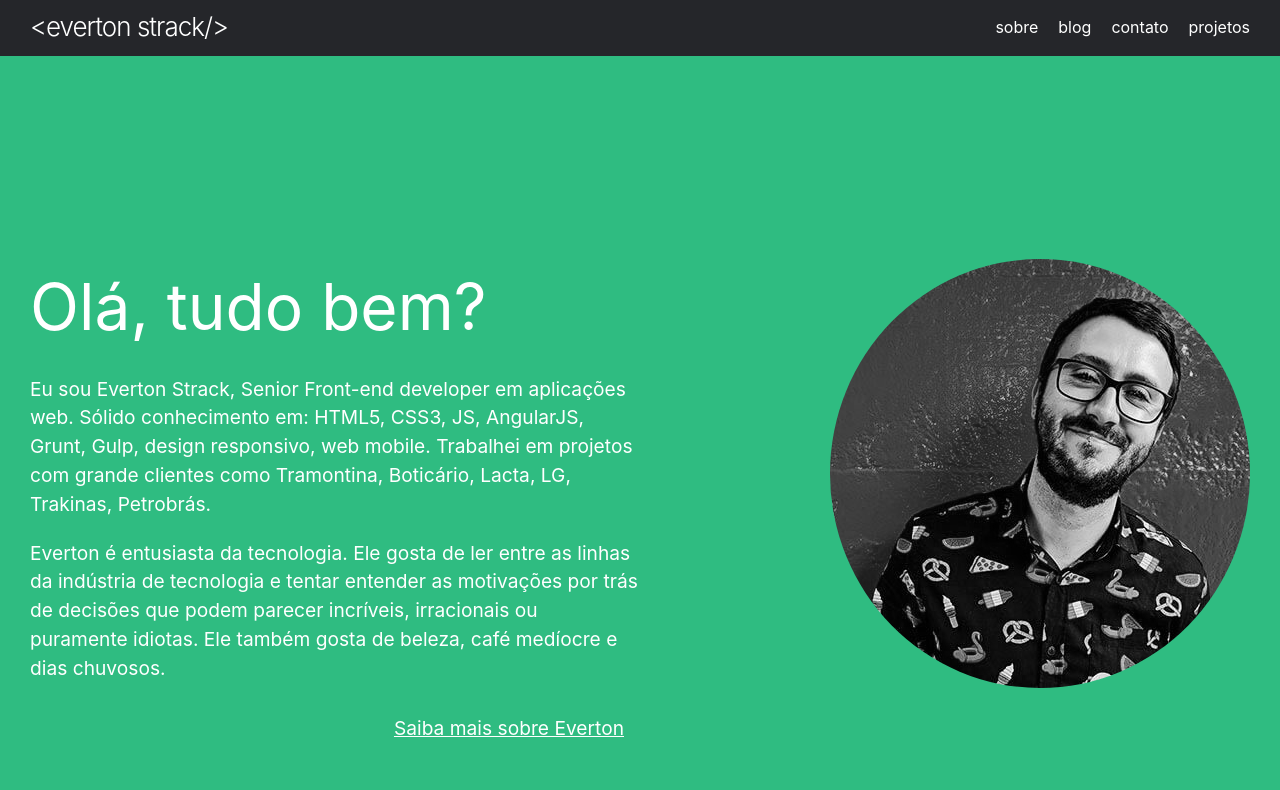
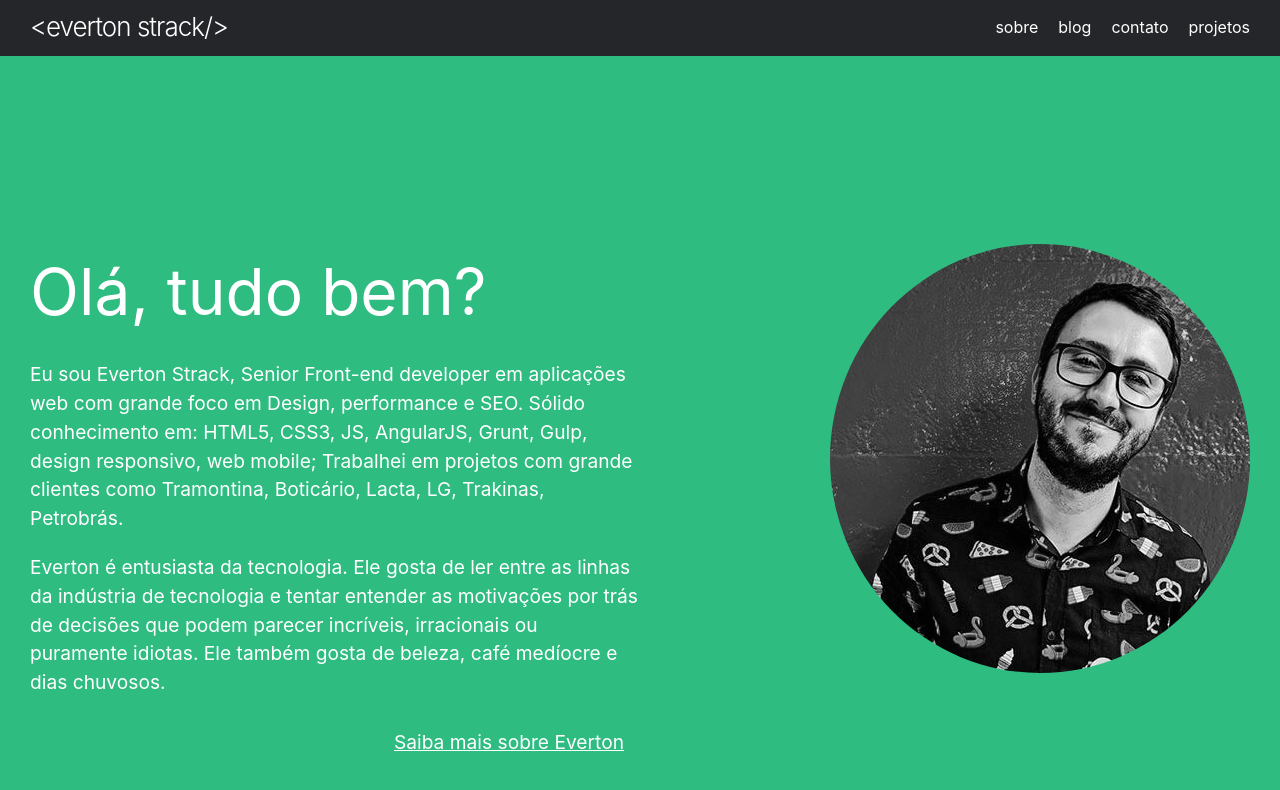
Before and after one commit to evertonstrack/blog.evertonstrack.com.br, a Jekyll site: the page built from index.md, in a window 1280 px wide and 900 px high. Shown: the top 790 px of the window. Built offline with Jekyll 4.4.1, drawn with Linux system fonts in a browser that asks for light colours.

Commit message:
Update greetings text

```diff
--- a/_layouts/home.html
+++ b/_layouts/home.html
@@ -7,8 +7,7 @@ layout: default
   <div class="wrap">
     <div class="greetings__text">
       <h2>Olá, tudo bem? </h2>
-      <p>Eu sou Everton Strack, Senior Front-end developer em aplicações web. Sólido conhecimento em: HTML5, CSS3, JS, AngularJS,
-      Grunt, Gulp, design responsivo, web mobile. Trabalhei em projetos com grande clientes como Tramontina, Boticário, Lacta, LG, Trakinas, Petrobrás.</p>
+      <p>Eu sou Everton Strack, Senior Front-end developer em aplicações web com grande foco em Design, performance e SEO. Sólido conhecimento em: HTML5, CSS3, JS, AngularJS, Grunt, Gulp, design responsivo, web mobile;  Trabalhei em projetos com grande clientes como Tramontina, Boticário, Lacta, LG, Trakinas, Petrobrás.</p>
 
       <p>Everton é entusiasta da tecnologia. Ele gosta de ler entre as linhas da indústria de tecnologia e tentar entender as
       motivações por trás de decisões que podem parecer incríveis, irracionais ou puramente idiotas. Ele também gosta de beleza,
```
